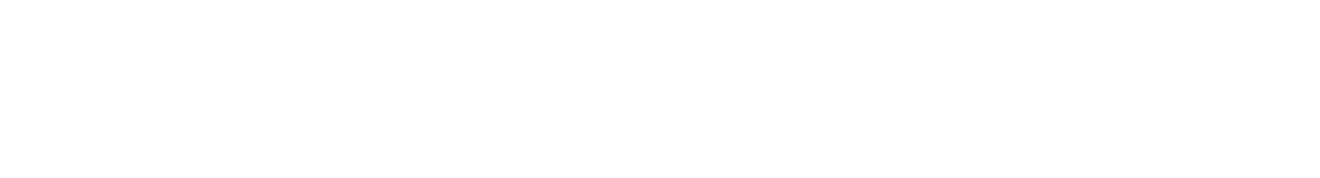
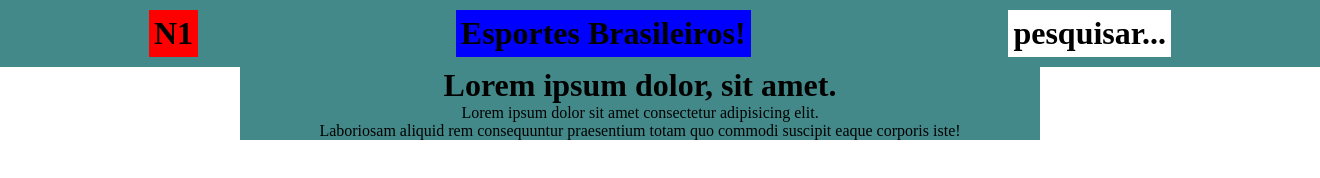
Before and after one commit to MatheusDDChs/estudos-auto-didata, a plain HTML site: page Tentativa e erro/pratica02/esporte/esporte.html in a window 1280 px wide. Shown: the whole page, 1320 px wide, since content can reach past the window. Drawn offline with Linux system fonts and the light colour scheme.

Commit message:
inventing the wheel again!

```diff
--- a/Tentativa e erro/pratica02/esporte/esporte.html
+++ b/Tentativa e erro/pratica02/esporte/esporte.html
@@ -8,6 +8,31 @@
     <link rel="stylesheet" href="style.css">
 </head>
 <body>
+    <header>
+        <div class="logo">
+            <h1>N1</h1>
+        </div>
 
+        <div class="titulo">
+            <h1>Esportes Brasileiros!</h1>
+        </div>
+
+        <div class="pesquisa">
+            <h1>pesquisar...</h1>
+        </div>
+    </header>
+
+    <main>
+        <h1>Lorem ipsum dolor, sit amet.</h1>
+        <caption>Lorem ipsum dolor sit amet consectetur adipisicing elit. <br> Laboriosam aliquid rem consequuntur praesentium totam quo commodi suscipit eaque corporis iste!</caption>
+
+
+    </main>
+
+    <table>
+        <thead></thead>
+        <tbody></tbody>
+        <tfoot></tfoot>
+    </table>
 </body>
 </html>
--- a/Tentativa e erro/pratica02/esporte/style.css
+++ b/Tentativa e erro/pratica02/esporte/style.css
@@ -1 +1,44 @@
 @charset "UTF-8";
+
+* {
+    margin: 0;
+    padding: 0;
+}
+
+header {
+    padding: 10px 20px 10px 20px;
+    display: flex;
+
+    width: 100vw;
+    text-align: center;
+    background-color: #43898A;
+    flex-direction: row;
+    justify-content: space-around;
+}
+
+header .logo {
+    background-color: red;
+    padding: 5px;
+}
+
+header .titulo {
+    background-color: blue;
+    text-align: center;
+    padding: 5px;
+}
+
+header .pesquisa {
+    background-color: white;
+    padding: 5px;
+}
+
+main {
+    max-width: 800px;
+    min-width: 350px;
+    width: 96%;
+
+    background-color: #43898A;
+
+    margin: auto;
+    text-align: center;
+}
--- a/Tentativa e erro/pratica02/politica/style.css
+++ b/Tentativa e erro/pratica02/politica/style.css
@@ -26,7 +26,7 @@ body {
 
 
 header {
-    background-color: var(--cor03);
+    background-color: var(--cor02);
     align-items: center;
     box-shadow: 0px 5px 3px rgba(0, 0, 0, 0.308);
 
@@ -64,11 +64,11 @@ header a:hover {
 /* MAIN */
 
 main {
-    max-width: 1000px;
+    max-width: 850px;
     min-width: 260px;
     width: 96%;
 
-    background-color: var(--cor02);
+    background-color: white;
     box-shadow: 0px 3px 5px rgba(0, 0, 0, 0.37);
     border-radius: 0px 0px 10px 10px;
 
@@ -83,7 +83,7 @@ main section h2 {
     font-family: var(--fonte-titulos);
 }
 main section p {
-    line-height: 2em;
+    line-height: 2.5em;
     text-align: justify;
     text-indent: 20px;
 }
--- a/Tentativa e erro/pratica02/style.css
+++ b/Tentativa e erro/pratica02/style.css
@@ -66,7 +66,7 @@ main section aside {
 }
 
 main {
-    max-width: 1000px;
+    max-width: 900px;
     min-width: 270px;
     width: 96%;
 
```
Also changed, not shown: Tentativa e erro/pratica02/index.html (+1 -1 lines), Tentativa e erro/pratica02/politica/politica.html (+1 -0 lines), 5 other files.
